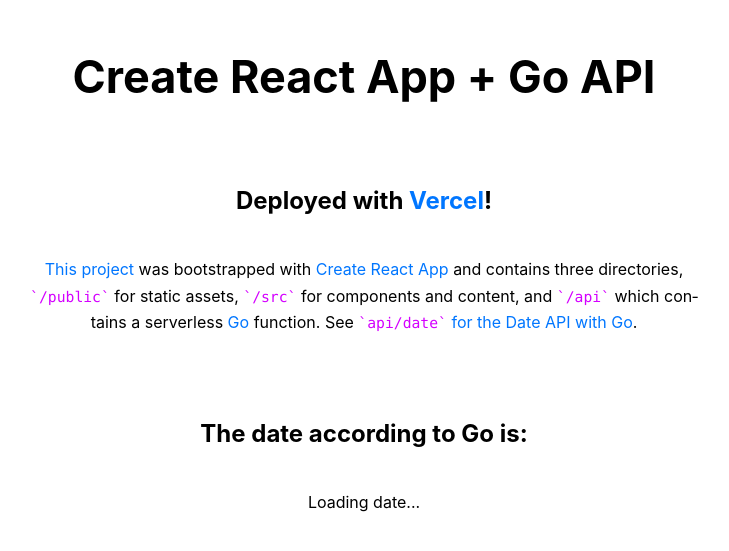
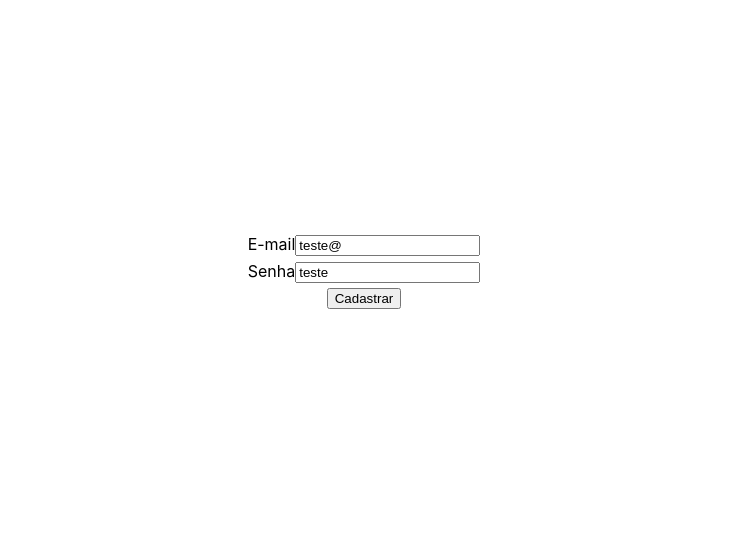
Before and after one commit to MatheusFellipi/Study-Form, a React (Create React App) app: page / in a window 1280 px wide. Shown: the part 129-680 px from the top of the page, without its empty margins (276-1005 px from the left). Built offline with nearby package versions, Linux system fonts and the light colour scheme; no server answers.

Commit message:
formstate

```diff
--- a/src/App.js
+++ b/src/App.js
@@ -1,55 +1,89 @@
-import React from 'react';
-import { useEffect, useState } from 'react';
-import './App.css';
+import React from "react";
+import { useEffect, useState } from "react";
+import "./App.css";
 
+function useFormState({ initialValues }) {
+  const [values, setValues] = useState(initialValues);
+
+  function handleChanger(event) {
+    const fieldName = event.target.getAttribute("name");
+    const value = event.target.value;
+    setValues({
+      ...values,
+      [fieldName]: value,
+    });
+  }
+  return {
+    values,
+    handleChanger,
+  };
+}
+function validate(values) {
+  const errors = {};
+
+  if (!values.email.includes("@")) {
+    errors.email = "Please, insert a valid name";
+  }
+  if (!values.senha.length < 8) {
+   errors.senha="Please, insert a valid password"
+  }
+
+
+  return errors;
+}
 function App() {
-  const [date, setDate] = useState(null);
-  useEffect(() => {
-    async function getDate() {
-      const res = await fetch('/api/date');
-      const newDate = await res.text();
-      setDate(newDate);
-    }
-    getDate();
-  }, []);
+  const [errors, setErrors] = useState({});
+  const formState = useFormState({
+    initialValues: {
+      email: "teste@",
+      senha: "teste",
+    },
+  });
+
   return (
     <main>
-      <h1>Create React App + Go API</h1>
-      <h2>
-        Deployed with{' '}
-        <a
-          href="https://vercel.com/docs"
-          target="_blank"
-          rel="noreferrer noopener"
+      <div>
+        <form
+          onSubmit={(event) => {
+            event.preventDefault();
+            setErrors(validate(formState.values));
+            console.log(formState.values);
+            alert("Olha o console!");
+          }}
         >
-          Vercel
-        </a>
-        !
-      </h2>
-      <p>
-        <a
-          href="https://github.com/vercel/vercel/tree/master/examples/create-react-app"
-          target="_blank"
-          rel="noreferrer noopener"
-        >
-          This project
-        </a>{' '}
-        was bootstrapped with{' '}
-        <a href="https://facebook.github.io/create-react-app/">
-          Create React App
-        </a>{' '}
-        and contains three directories, <code>/public</code> for static assets,{' '}
-        <code>/src</code> for components and content, and <code>/api</code>{' '}
-        which contains a serverless <a href="https://golang.org/">Go</a>{' '}
-        function. See{' '}
-        <a href="/api/date">
-          <code>api/date</code> for the Date API with Go
-        </a>
-        .
-      </p>
-      <br />
-      <h2>The date according to Go is:</h2>
-      <p>{date ? date : 'Loading date...'}</p>
+          <div>
+            <label htmlFor="">E-mail</label>
+            <input
+              type="text"
+              placeholder="entre com email"
+              name="email"
+              id="email"
+              onChange={formState.handleChanger}
+              value={formState.values.email}
+            />
+            {errors.email && (
+              <span className="formField_error">{errors.email}</span>
+            )}
+          </div>
+          <div>
+            <label htmlFor="">Senha</label>
+            <input
+              type="text"
+              placeholder="entre com senha"
+              name="senha"
+              id="senha"
+              onChange={formState.handleChanger}
+              value={formState.values.senha}
+            />
+            {errors.senha && (
+              <span className="formField_error">{errors.senha}</span>
+            )}
+          </div>
+          <div>
+            <button type="submit">Cadastrar</button>
+          </div>
+        </form>
+      </div>
     </main>
   );
 }
--- a/src/index.css
+++ b/src/index.css
@@ -12,3 +12,6 @@
   font-family: source-code-pro, Menlo, Monaco, Consolas, "Courier New",
     monospace;
 }
+.formField_error{
+  color:red;
+}
```
Also changed, not shown: 1 other file (tests, documents, lock files or other folders).
